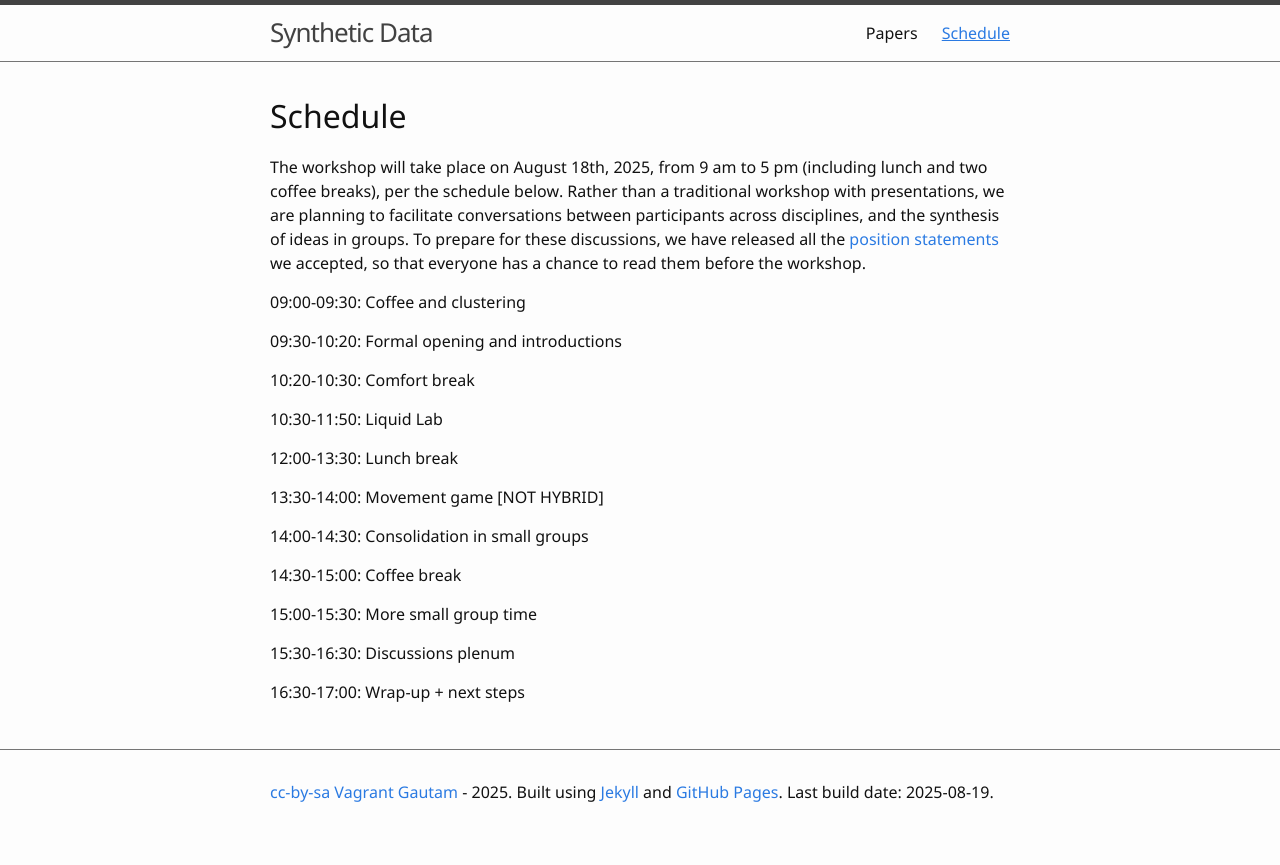
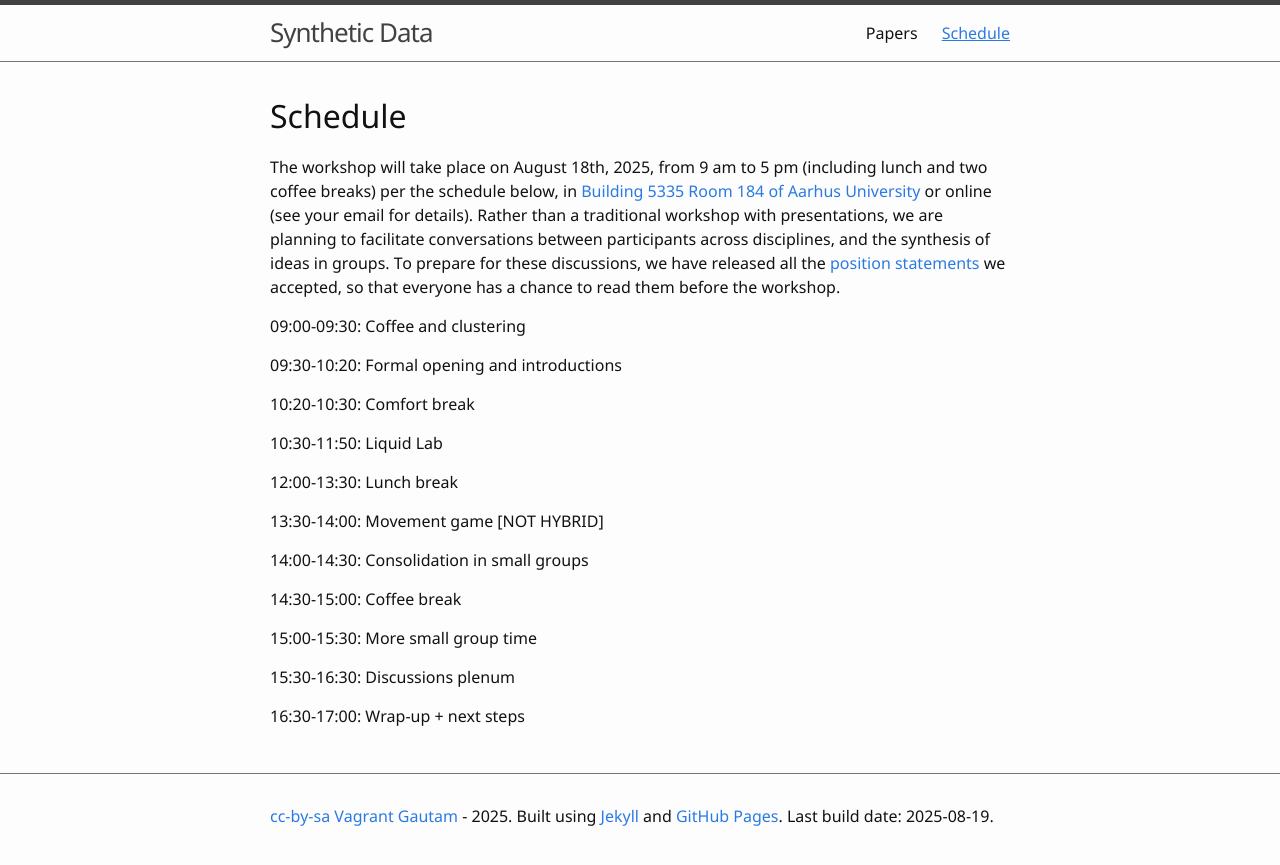
Before and after one commit to synthetic-data-workshop/synthetic-data-workshop.github.io, a Jekyll site: the page built from schedule.md, in a window 1280 px wide. Shown: the top 865 px of the page. Built offline with Jekyll 4.4.1, drawn with Linux system fonts in a browser that asks for light colours.

Commit message:
add location information

```diff
--- a/schedule.md
+++ b/schedule.md
@@ -5,7 +5,7 @@ nav: true
 
 # Schedule
 
-The workshop will take place on August 18th, 2025, from 9 am to 5 pm (including lunch and two coffee breaks), per the schedule below.
+The workshop will take place on August 18th, 2025, from 9 am to 5 pm (including lunch and two coffee breaks) per the schedule below, in [Building 5335 Room 184 of Aarhus University](https://international.au.dk/about/contact-and-visitors-service) or online (see your email for details).
 Rather than a traditional workshop with presentations, we are planning to facilitate conversations between participants across disciplines, and the synthesis of ideas in groups.
 To prepare for these discussions, we have released all the [position statements](/papers) we accepted, so that everyone has a chance to read them before the workshop.
 
```
Also changed, not shown: index.md (+2 -0 lines).
